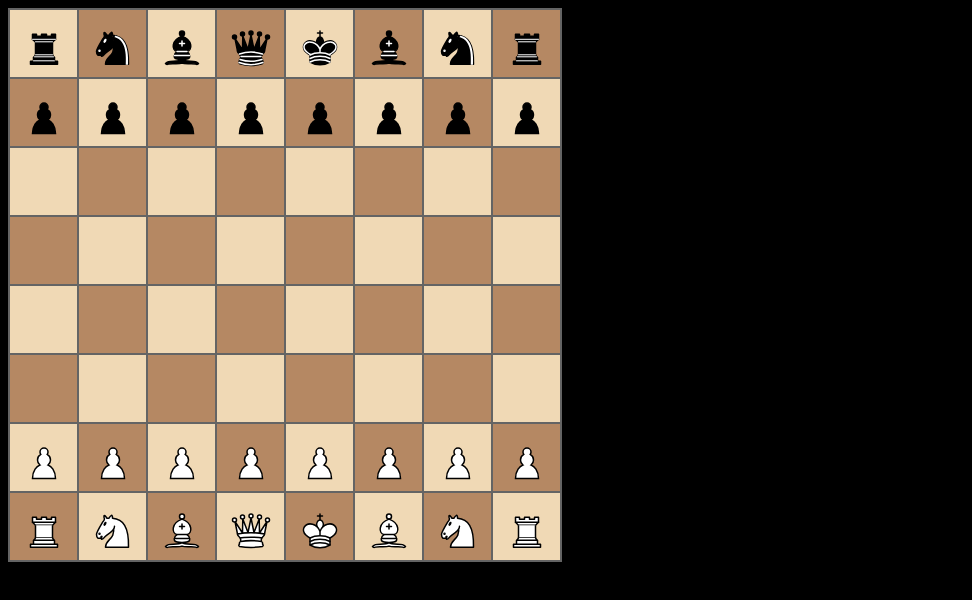
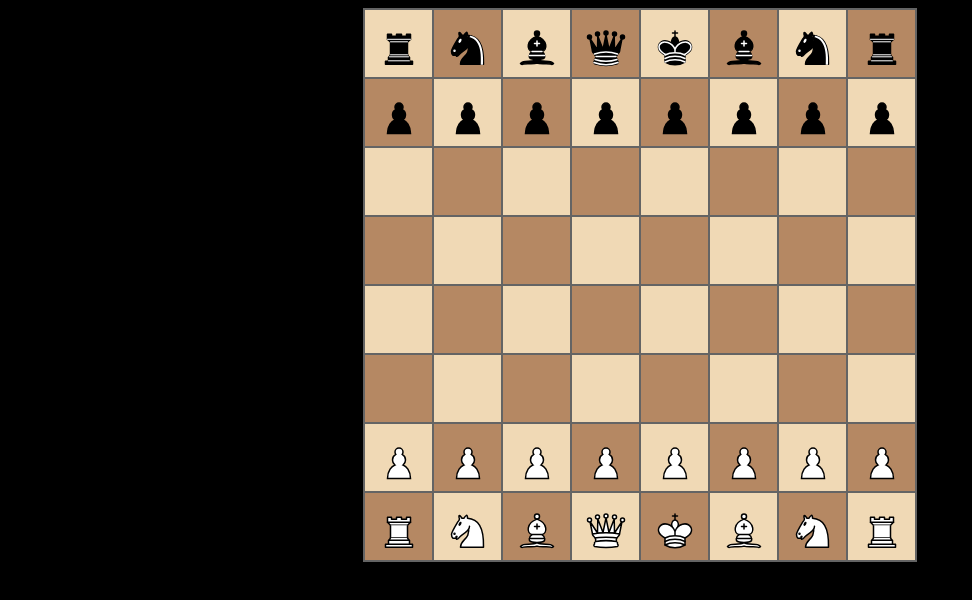
Before and after one commit to Gaby-GH/Echec, a plain HTML site: page index.html in a window 1280 px wide. Shown: the whole page, without its empty margins (0-972 px from the left). Drawn offline with Linux system fonts and the light colour scheme.

Commit message:
Add files via upload

```diff
--- a/style.css
+++ b/style.css
@@ -11,6 +11,9 @@ td{
 
 table{
     background-color: rgb(100, 100, 100);
+    margin-bottom: 50%;
+    margin-left: 50%;
+    transform: translate(-50%, 0%);
 }
 
 .brown {
```
